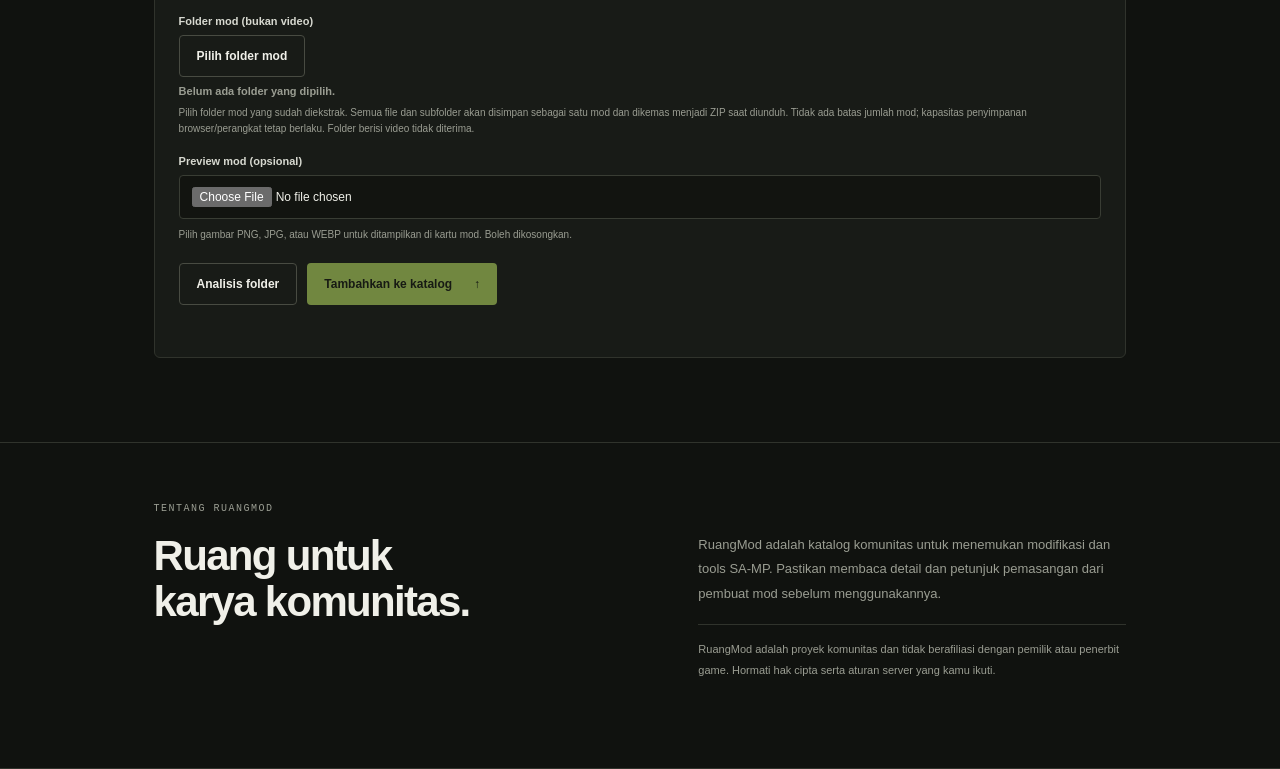
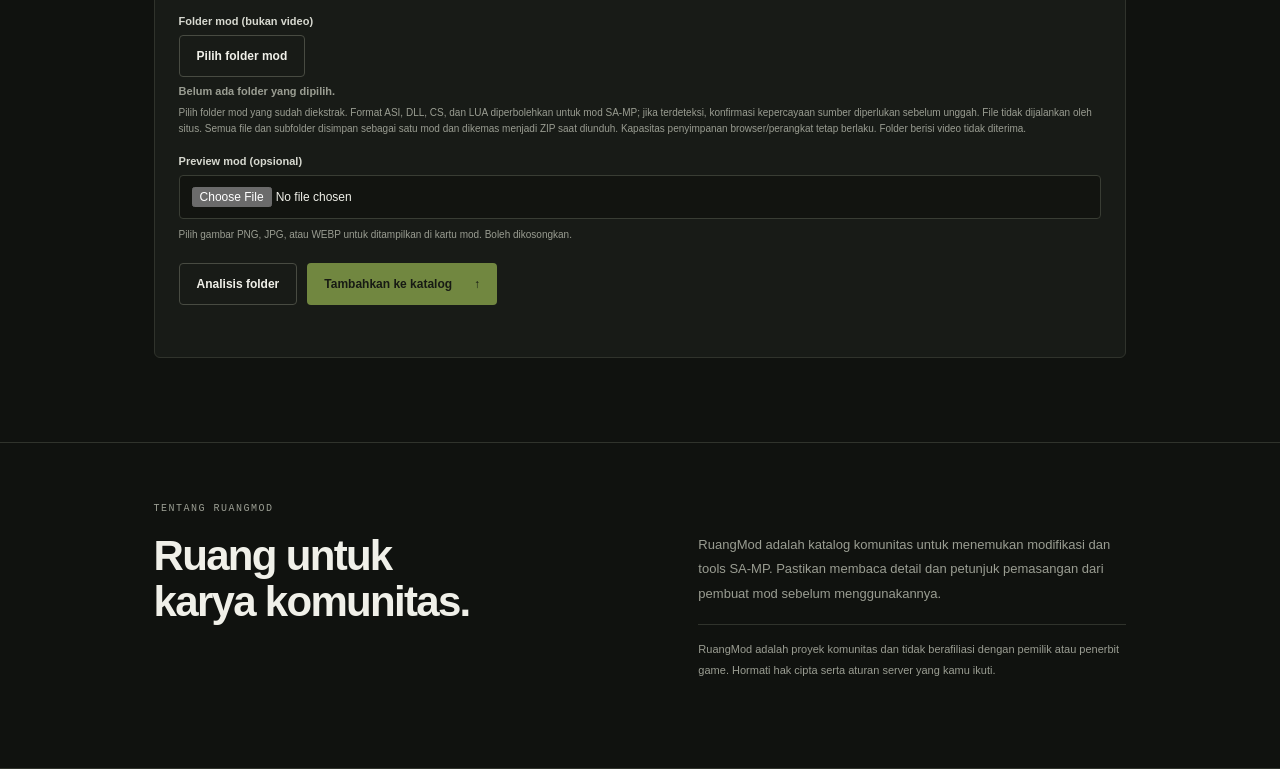
Before and after one commit to tankamala961-star/RuangMod, a plain HTML site: page index.html in a window 1280 px wide. Shown: the part 2476-3245 px from the top of the page. Drawn offline with Linux system fonts and the light colour scheme.

Commit message:
Add files via upload

```diff
--- a/index.html
+++ b/index.html
@@ -123,7 +123,7 @@
               <button id="choose-folder-button" class="secondary-button folder-picker-trigger" type="button">Pilih folder mod</button>
               <input id="upload-folder" class="folder-picker-input" name="folder" type="file" webkitdirectory directory multiple tabindex="-1" aria-hidden="true">
               <span id="folder-selection" class="folder-selection" aria-live="polite">Belum ada folder yang dipilih.</span>
-              <small>Pilih folder mod yang sudah diekstrak. Semua file dan subfolder akan disimpan sebagai satu mod dan dikemas menjadi ZIP saat diunduh. Tidak ada batas jumlah mod; kapasitas penyimpanan browser/perangkat tetap berlaku. Folder berisi video tidak diterima.</small>
+              <small>Pilih folder mod yang sudah diekstrak. Format ASI, DLL, CS, dan LUA diperbolehkan untuk mod SA-MP; jika terdeteksi, konfirmasi kepercayaan sumber diperlukan sebelum unggah. File tidak dijalankan oleh situs. Semua file dan subfolder disimpan sebagai satu mod dan dikemas menjadi ZIP saat diunduh. Kapasitas penyimpanan browser/perangkat tetap berlaku. Folder berisi video tidak diterima.</small>
             </label>
             <label id="code-acknowledgement" class="security-ack form-field-wide" hidden>
               <input id="trusted-code" type="checkbox">
```
